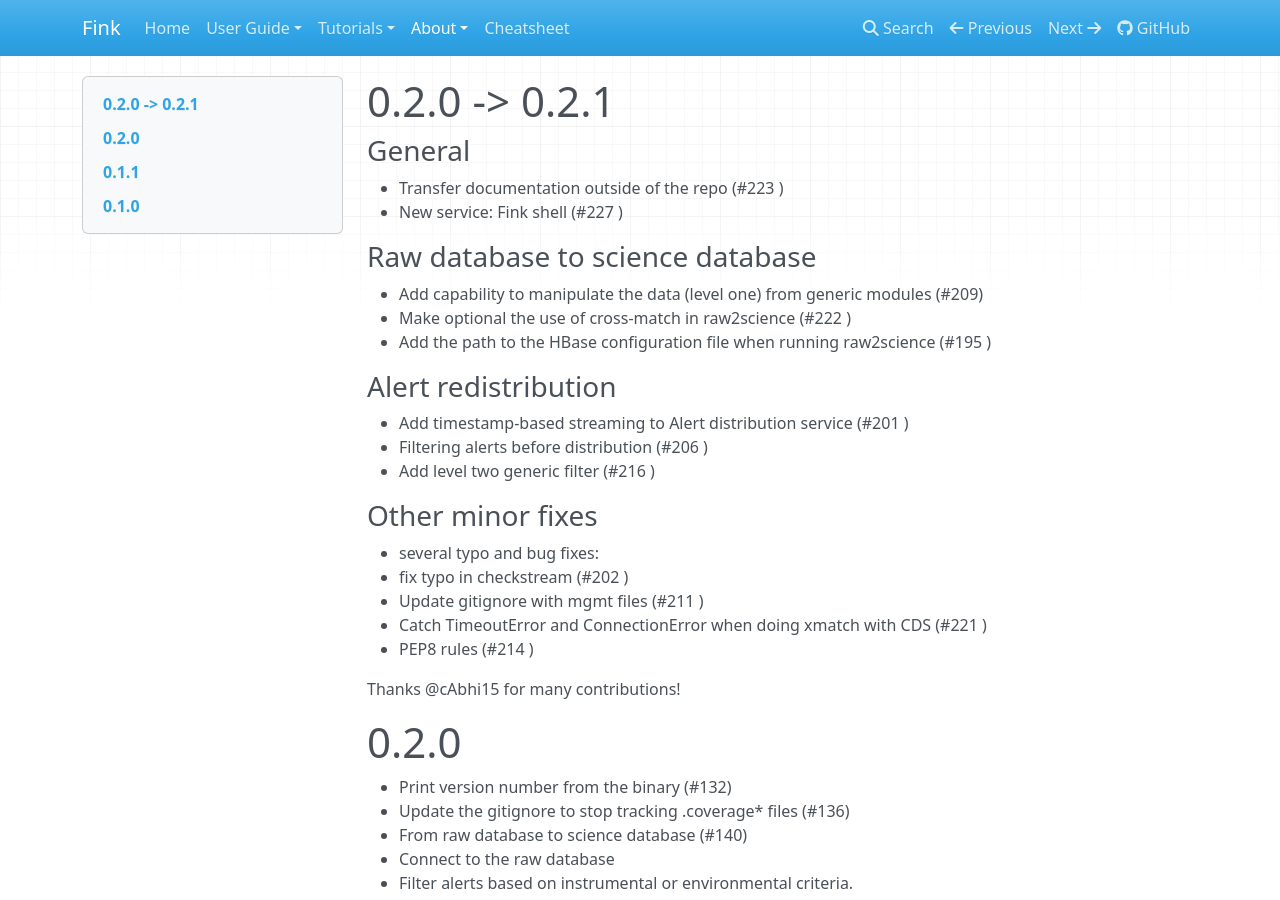
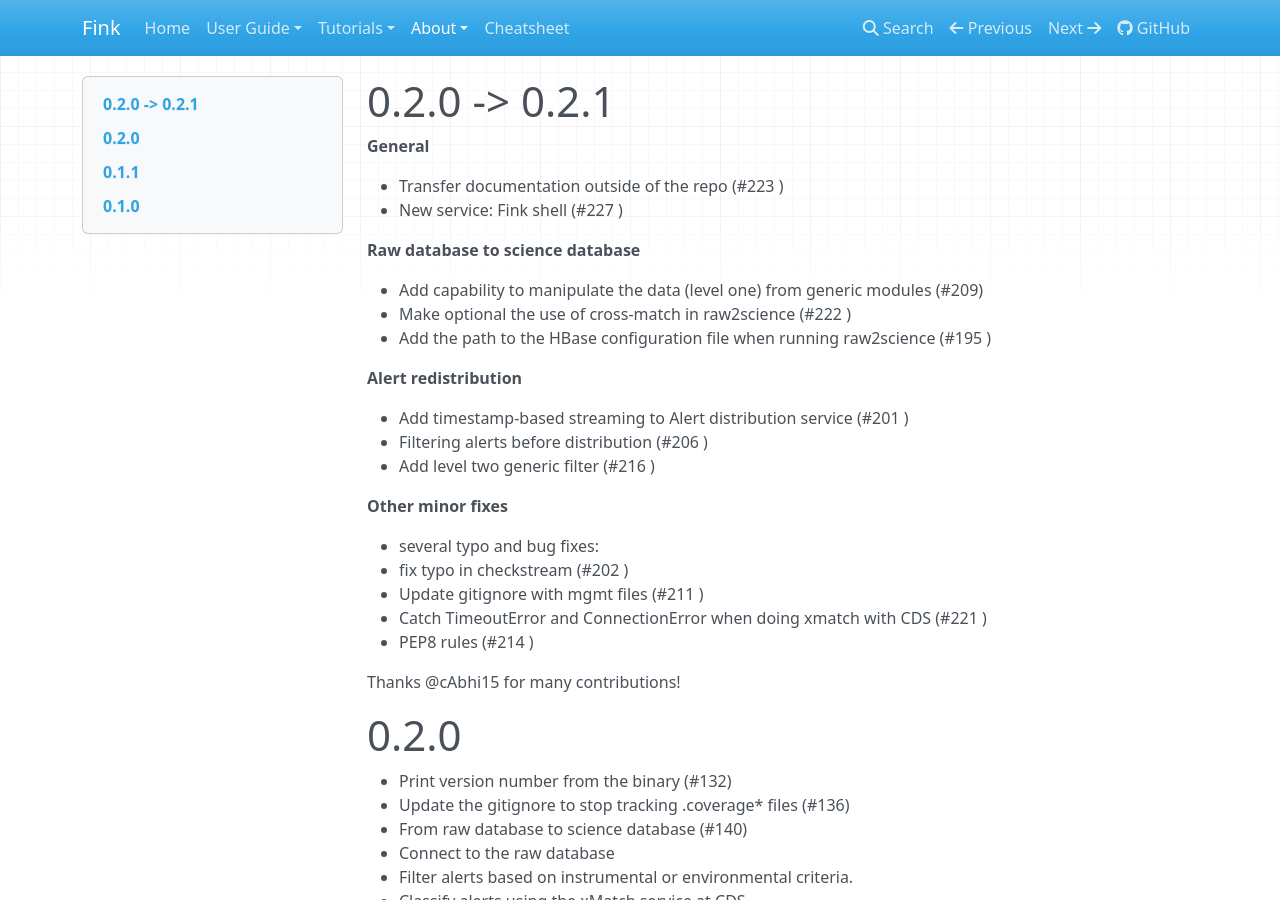
Before and after one commit to astrolabsoftware/fink, an MkDocs documentation site: the page built from docs/release-notes.md, in a window 1280 px wide and 900 px high. Built offline with MkDocs 1.6.1, drawn with Linux system fonts in a browser that asks for light colours; nearby versions of some CDN libraries.

Commit message:
Switch from subsection to bold titles

```diff
--- a/docs/release-notes.md
+++ b/docs/release-notes.md
@@ -1,23 +1,23 @@
 # 0.2.0 -> 0.2.1
 
-### General
+**General**
 
 - Transfer documentation outside of the repo (#223 )
 - New service: Fink shell (#227 )
 
-### Raw database to science database
+**Raw database to science database**
 
 - Add capability to manipulate the data (level one) from generic modules (#209)
 - Make optional the use of cross-match in raw2science (#222 )
 - Add the path to the HBase configuration file when running raw2science (#195 )
 
-### Alert redistribution
+**Alert redistribution**
 
 - Add timestamp-based streaming to Alert distribution service (#201 )
 - Filtering alerts before distribution (#206 )
 - Add level two generic filter (#216 )
 
-### Other minor fixes
+**Other minor fixes**
 
 - several typo and bug fixes:
   - fix typo in checkstream (#202 )
```
